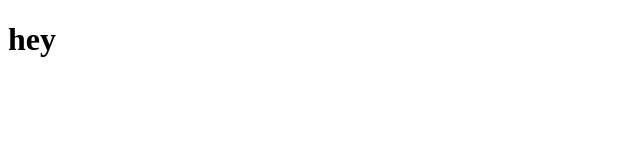
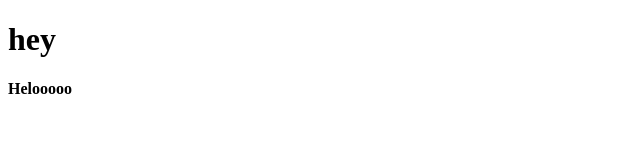
Before and after one commit to richardshaju/date_with_gate, a plain HTML site: page hey.html in a window 1280 px wide. Shown: the full height of the page, 0-640 px from the left. Drawn offline with Linux system fonts and the light colour scheme.

Commit message:
h4 tag added

```diff
--- a/hey.html
+++ b/hey.html
@@ -8,5 +8,6 @@
 </head>
 <body>
     <h1>    hey</h1>
+    <h4>Helooooo</h4>
 </body>
 </html>
```
